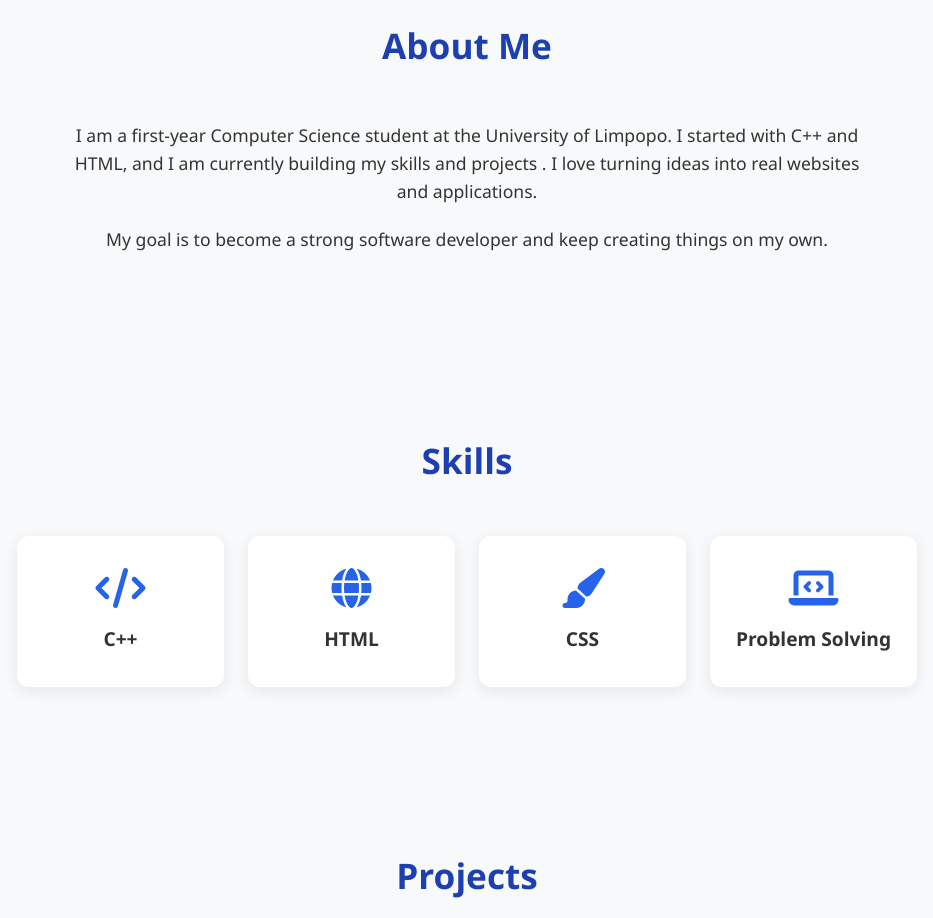
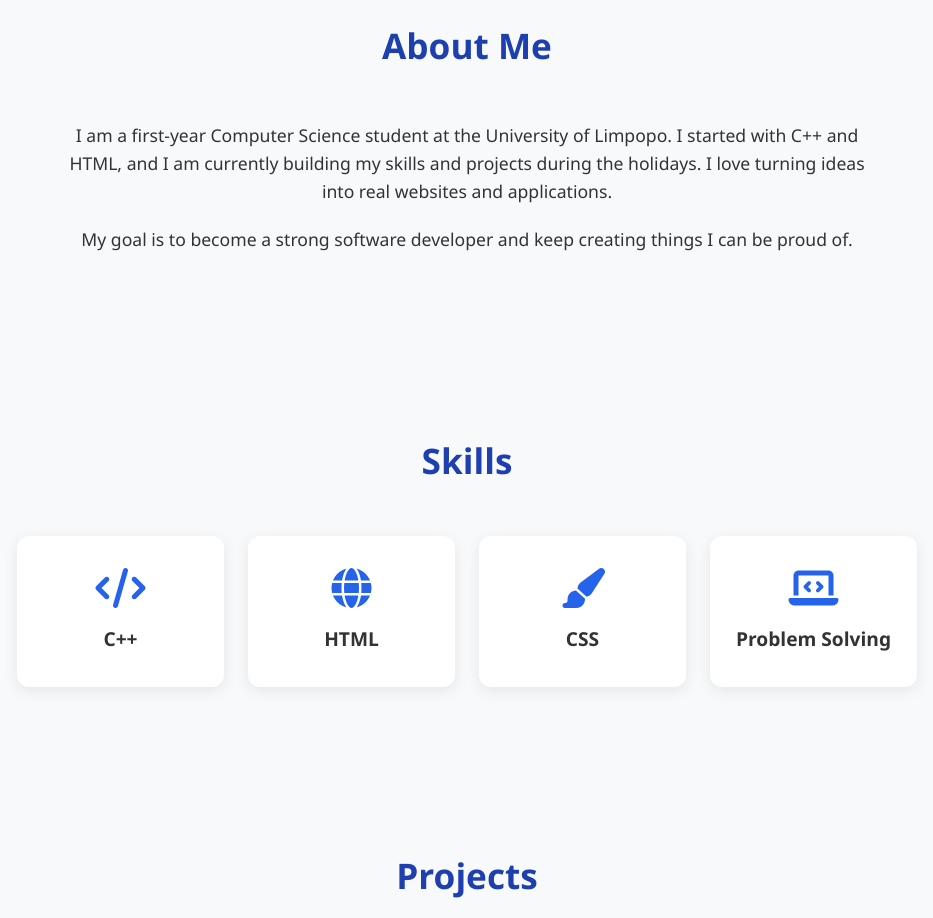
Before and after one commit to warren0806/my-portfolio, a plain HTML site: page index.html in a window 1280 px wide. Shown: the part 860-1778 px from the top of the page, without its empty margins (173-1106 px from the left). Drawn offline with Linux system fonts and the light colour scheme.

Commit message:
Revise content and clean up index.html
Updated text for clarity and removed commented email link.

```diff
--- a/index.html
+++ b/index.html
@@ -38,10 +38,10 @@
             <p>
                 I am a first-year Computer Science student at the University of Limpopo.
                 I started with C++ and HTML, and I am currently building my skills and projects
-                  . I love turning ideas into real websites and applications.
+                during the holidays. I love turning ideas into real websites and applications.
             </p>
             <p>
-                My goal is to become a strong software developer and keep creating things on my own.
+                My goal is to become a strong software developer and keep creating things I can be proud of.
             </p>
         </div>
     </section>
@@ -94,10 +94,6 @@
             <a href="https://github.com/warren0806" target="_blank" class="contact-btn">
                 <i class="fab fa-github"></i> GitHub
             </a>
-            <!-- You can add your email later -->
-            <!-- <a href="mailto:your.email@example.com" class="contact-btn">
-                <i class="fas fa-envelope"></i> Email
-            </a> -->
         </div>
     </section>
 
```
